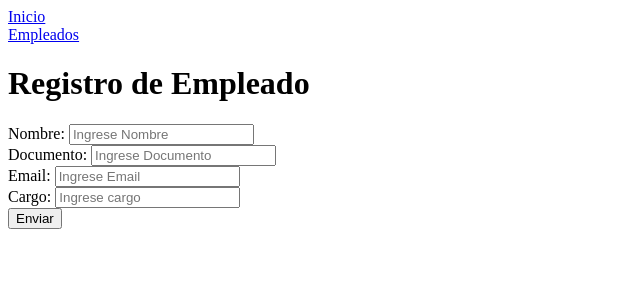
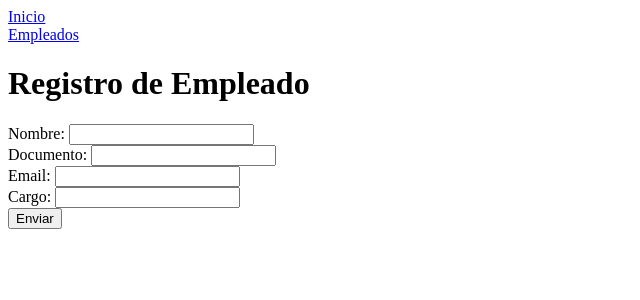
Before and after one commit to tobon-ets/gymF, a React (Vite) app: page / in a window 1280 px wide. Shown: the top 300 px of the page, without its empty margins (0-640 px from the left). Built offline with nearby package versions, Linux system fonts and the light colour scheme.

Commit message:
comitiados

```diff
--- a/src/components/form.jsx
+++ b/src/components/form.jsx
@@ -1,71 +1,89 @@
-import { useState } from "react";
-import { post } from "../services/api";
+import { useState, useEffect } from "react";
+import Notification from "./utils/notification";
 
-export default function Form(){
+export default function Form({ initialData = null, onSubmit }) {
   const [name, setName] = useState("");
   const [document, setDocument] = useState("");
   const [email, setEmail] = useState("");
   const [role_id, setRole_id] = useState("");
+  const [message, setMessage] = useState("");
+  const [messageType, setMessageType] = useState("");
+  const [isLoading, setIsLoading] = useState(false);
 
-    const caremonda = async (e) => {
+  useEffect(() => {
+    if (initialData) {
+      setName(initialData.name || "");
+      setDocument(initialData.document || "");
+      setEmail(initialData.email || "");
+      setRole_id(initialData.role_id || "");
+    }else {
+      setName("");
+      setDocument("");
+      setEmail("");
+      setRole_id("");
+    }
+  }, [initialData]);
+
+  const handleSubmit = async (e) => {
     e.preventDefault();
-
-        const data = {name, document, email, role_id};
+    setIsLoading(true);
+    const data = { name, document, email, role_id };
 
     try {
-            const result = await post(data, "/employees");
-            console.log("empleado creado", result);
-            alert ("Empleado registrado exitosamente");
+      const response = await onSubmit(data);
+      console.log(response);
+
+      if (response?.status === "success"){
+        setMessage(response.message);
+        setMessageType("success");
+        setIsLoading(false);
+
+        setName("");
+        setDocument("");
+        setEmail("");
+        setRole_id("");
+      } else {
+        setMessage(response?.message || "Ocurrió un error inesperado");
+        setMessageType("error");
+        setIsLoading(false);
       }
-        catch (error){
-            alert("no se pudo registrar el empleado");
+    } catch (error) {
+      setMessage("Hubo un error de red o de comunicación.");
+      setMessageType("error");
+      setIsLoading(false);
     }
   };
 
-
   return (
-        <form onSubmit={caremonda}>
+    <div>
+    <form onSubmit={handleSubmit}>
       <div>
         <label>Nombre: </label>
-                <input
-                    type="text"
-                    value={name}
-                    placeholder="Ingrese Nombre"
-                    onChange={(e) => setName(e.target.value)}
-                    required
-                />
+        <input value={name} onChange={(e) => setName(e.target.value)} />
       </div>
       <div>
         <label>Documento: </label>
-                <input
-                    type="number"
-                    value={document}
-                    placeholder="Ingrese Documento"
-                    onChange={(e) => setDocument(e.target.value)}
-                    required
-                />
+        <input value={document} onChange={(e) => setDocument(e.target.value)} />
       </div>
       <div>
         <label>Email: </label>
-                <input
-                    type="email"
-                    value={email}
-                    placeholder="Ingrese Email"
-                    onChange={(e) => setEmail(e.target.value)}
-                    required
-                />
+        <input value={email} onChange={(e) => setEmail(e.target.value)} />
       </div>
       <div>
         <label>Cargo: </label>
-                <input
-                    type="number"
-                    value={role_id}
-                    placeholder="Ingrese cargo"
-                    onChange={(e) => setRole_id(e.target.value)}
-                    required
+        <input value={role_id} onChange={(e) => setRole_id(e.target.value)} />
+      </div>
+
+      <button type="submit" disabled={isLoading}>
+        {isLoading ? "Enviando..." : initialData?.id ? "Actualizar" : "Enviar"}
+      </button>
+    </form>
+
+        <Notification
+        message={message}
+        type={messageType}
+        onClose={() => setMessage("")}
       />
     </div>
-            <button type="submit">Enviar</button>
-        </form>
-    )
+  );
 }
--- /dev/null
+++ b/src/components/modal.jsx
@@ -0,0 +1,16 @@
+export default function Modal({ isOpen, onClose, children }) {
+  if (!isOpen) return null;
+
+  return (
+    <div style={{
+      position: "fixed", top: 0, left: 0, right: 0, bottom: 0,
+      background: "rgba(0,0,0,0.5)", display: "flex",
+      justifyContent: "center", alignItems: "center"
+    }}>
+      <div style={{ background: "#fff", padding: "20px", borderRadius: "8px", minWidth: "400px" }}>
+        <button onClick={onClose} style={{ float: "right" }}>X</button>
+        {children}
+      </div>
+    </div>
+  );
+}
--- a/src/components/table.jsx
+++ b/src/components/table.jsx
@@ -1,6 +1,8 @@
-import { get } from "../services/api";
+import { get, put } from "../services/api";
 import { useState, useEffect } from "react";
 import DeleteButton from "./btonDel";
+import Form from "./form";
+import Modal from "./modal";
 
 export default function Table(){
 
@@ -8,8 +10,9 @@ export default function Table(){
     const url_destroy = "/employees/document";
 
     const [employees, setEmployees] = useState([]);
+    const [selectedEmployee, setSelectedEmployee] = useState(null);
+    const [isModalOpen, setIsModalOpen] = useState(false);
 
-    // Función para obtener empleados
     const fetchEmployees = async () => {
         try {
             const response = await get(url_);
@@ -19,17 +22,31 @@ export default function Table(){
         }
     };
 
-    // Función para actualizar la tabla después de eliminar un empleado
     const deleteSucces = (employeeDocument) => {
-        setEmployees(prevEmployee => prevEmployee.filter(employee => employee.document !== employeeDocument));
+        setEmployees(prev => prev.filter(e => e.document !== employeeDocument));
     };
 
-    // Cargar empleados al montar el componente
     useEffect(() => {
         fetchEmployees();
     }, []);
 
+    const handleEdit = (employee) => {
+        setSelectedEmployee(employee);
+        setIsModalOpen(true);
+    };
+
+    const handleUpdate = async (data) => {
+        try {
+        await put(data, `/employees/document`, `${selectedEmployee.document}`);
+        setIsModalOpen(false);
+        fetchEmployees();
+        } catch (error) {
+        console.error("Error al actualizar empleado", error);
+        }
+    };
+
     return (
+        <>
         <table border="1" cellPadding="5" style={{ borderCollapse: "collapse" }}>
             <thead>
             <tr>
@@ -48,6 +65,7 @@ export default function Table(){
                 <td>{employee.email}</td>
                 <td>{employee.role?.rol}</td>
                 <td>
+                    <button onClick={() => handleEdit(employee)}>Editar</button>
                     <DeleteButton
                     url={url_destroy}
                     document={employee.document}
@@ -58,5 +76,14 @@ export default function Table(){
             ))}
             </tbody>
         </table>
+
+        <Modal isOpen={isModalOpen} onClose={() => setIsModalOpen(false)}>
+            <h2>Editar empleado</h2>
+            <Form
+            initialData={selectedEmployee}
+            onSubmit={handleUpdate}
+            />
+        </Modal>
+        </>
     );
 }
--- /dev/null
+++ b/src/components/utils/notification.jsx
@@ -0,0 +1,53 @@
+import React, { useState, useEffect } from "react";
+
+export default function Notification({ message, type, onClose }){
+    const [isVisible, setIsVisible] =useState(true);
+
+    useEffect(() => {
+        if (message){
+            setIsVisible(true);
+        }
+    }, [message]);
+
+    const handleClose = () => {
+        setIsVisible(false);
+        if (onClose) onClose();
+    };
+
+    if (!isVisible || !message)return null;
+
+    const notificationStyles = {
+        success: { backgroundColor: "#4CAF50", color: "white" },
+        error: { backgroundColor: "#f44336", color: "white" },
+        info: { backgroundColor: "#2196F3", color: "white" },
+  };
+
+  return(
+    <div
+          style={{
+        ...notificationStyles[type || "info"],
+        position: "fixed",
+        top: "20px",
+        right: "20px",
+        padding: "15px",
+        borderRadius: "5px",
+        zIndex: 1000,
+        transition: "opacity 0.3s ease",
+      }}
+      >
+        <span>{message}</span>
+        <button
+                onClick={handleClose}
+        style={{
+          marginLeft: "15px",
+          background: "none",
+          border: "none",
+          color: "white",
+          cursor: "pointer",
+        }}
+      >
+        X
+      </button>
+      </div>
+  );
+}
--- a/src/pages/home.jsx
+++ b/src/pages/home.jsx
@@ -1,10 +1,13 @@
+import { post } from "../services/api";
 import Form from "../components/form";
 
 export default function Home(){
     return (
         <div>
             <h1>Registro de Empleado</h1>
-            <Form />
+                <Form
+                    onSubmit={(data) => post(data, "/employees")}
+                />
         </div>
     );
 }
```
Lines whose indentation alone changed are shown as unchanged.
